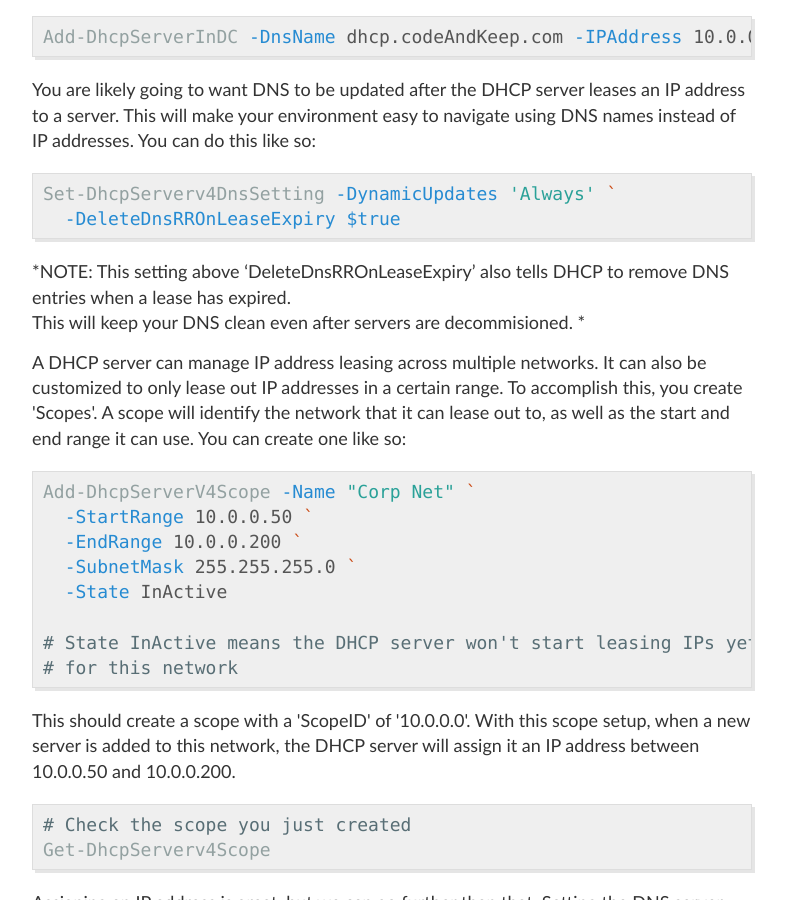
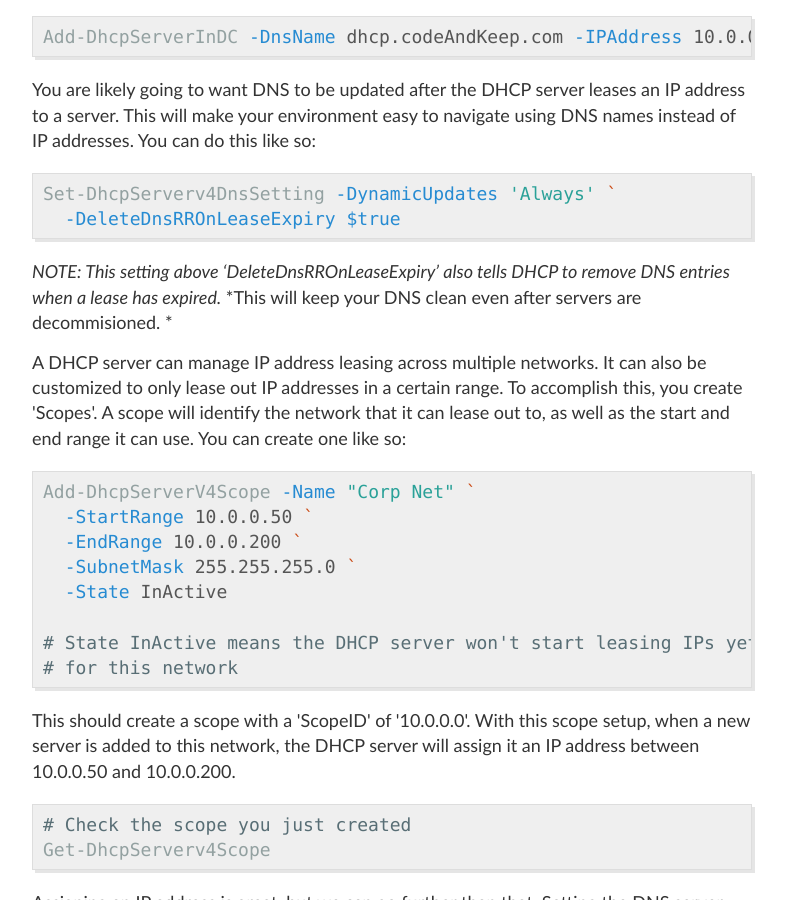
Before and after one commit to briansworth/dev, a Jekyll site: the page built from _posts/2019-5-26-PowerShell-Dhcp-Install.md, in a window 1280 px wide and 900 px high, scrolled down 1170 px. Shown: the whole window, without its empty margins (248-1034 px from the left). Built offline with Jekyll 4.4.1, drawn with Linux system fonts in a browser that asks for light colours.

Commit message:
Markdown italics fix

````diff
--- a/_posts/2019-5-26-PowerShell-Dhcp-Install.md
+++ b/_posts/2019-5-26-PowerShell-Dhcp-Install.md
@@ -77,9 +77,8 @@ Set-DhcpServerv4DnsSetting -DynamicUpdates 'Always' `
   -DeleteDnsRROnLeaseExpiry $true
 ```
 
-*NOTE: This setting above 'DeleteDnsRROnLeaseExpiry'
-also tells DHCP to remove DNS entries when a lease has expired.
-This will keep your DNS clean even after servers are decommisioned. *
+*NOTE: This setting above 'DeleteDnsRROnLeaseExpiry' also tells DHCP to remove DNS entries when a lease has expired.*
+*This will keep your DNS clean even after servers are decommisioned. *
 
 
 <p>
@@ -179,7 +178,7 @@ You can assign a static APIPA address to the NetAdapter as a quick fix*
 ----
 
 Before you run this code, ensure that you have the GetIPv4Subnet module imported.
-As stated in the prereq section, you can get that module [here](https://github.com/briansworth/GetIPv4Address/blob/master/GetIPv4Subnet.psm1)
+As stated in the prereq section, you can get that module [here](https://github.com/briansworth/GetIPv4Address/blob/master/GetIPv4Subnet.psm1).
 
 ```powershell
 Install-WindowsFeature -Name DHCP
````
